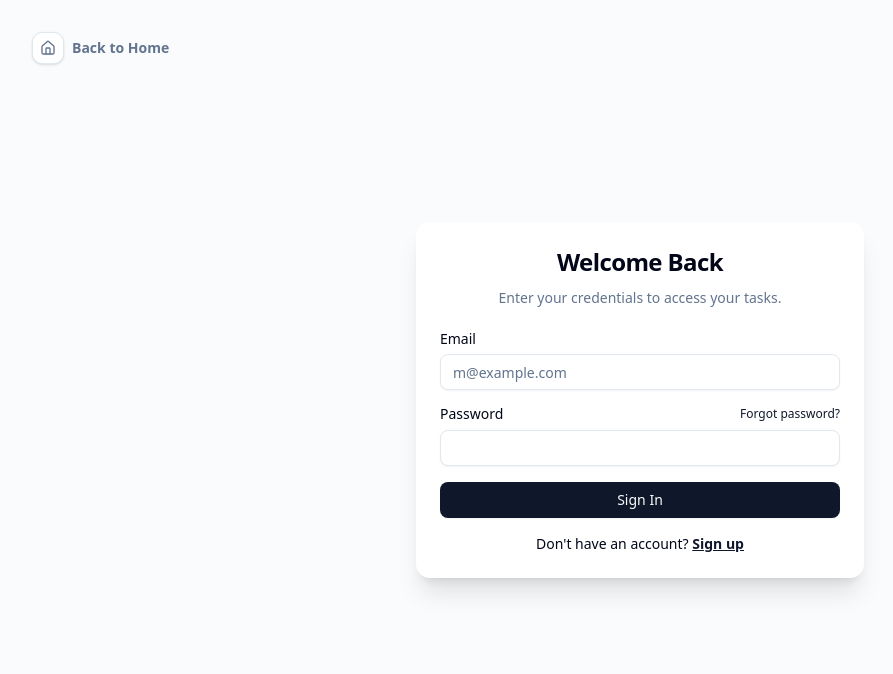
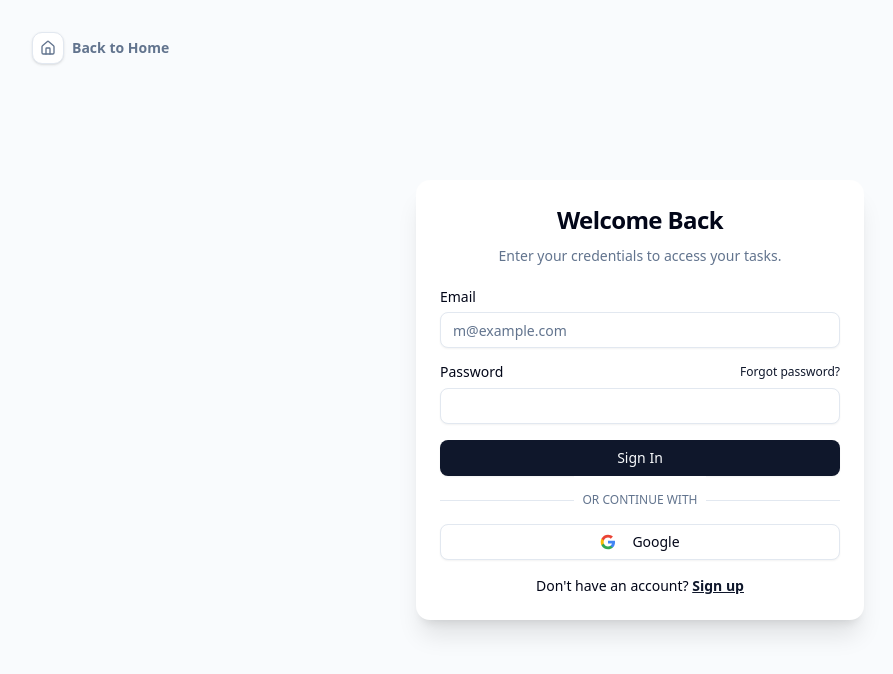
Before and after one commit to MashuNakamura/todolist-frontend, a SvelteKit app: page /auth in a window 1280 px wide. Shown: the top 674 px of the page, without its empty margins (0-893 px from the left). Built offline with nearby package versions, Linux system fonts and the light colour scheme; no server answers.

Commit message:
Implement Google Login

```diff
--- a/src/lib/services/authService.ts
+++ b/src/lib/services/authService.ts
@@ -33,5 +33,9 @@ export const authService = {
     // Already used on Sidebar and Settings Page
     Logout: () => {
         localStorage.removeItem("token");
-    }
+    },
+    // Di dalam object authService
+    googleLogin: async (): Promise<{ url: string }> => {
+        return await client.get("/auth/google/login");
+    },
 }
--- a/src/routes/auth/+page.svelte
+++ b/src/routes/auth/+page.svelte
@@ -77,6 +77,23 @@
                 toast.error(res.message || "Registration failed");
             }
         } catch (err) {
+            toast.error("Network connection error");
+        } finally {
+            isLoading = false;
+        }
+    }
+
+    async function handleGoogleLogin() {
+        isLoading = true;
+        try {
+            const res = await authService.googleLogin();
+            if (res.url) {
+                window.location.href = res.url;
+            } else {
+                toast.error("Failed to initialize Google Login");
+            }
+        } catch (err) {
+            console.error(err);
             toast.error("Network connection error");
         } finally {
             isLoading = false;
@@ -204,6 +221,51 @@
                         Sign In
                     </Button>
                 </form>
+
+                <div class="relative">
+                    <div class="absolute inset-0 flex items-center">
+                        <span class="w-full border-t"></span>
+                    </div>
+                    <div class="relative flex justify-center text-xs uppercase">
+                        <span
+                            class="bg-background p-4 px-2 text-muted-foreground"
+                        >
+                            Or continue with
+                        </span>
+                    </div>
+                </div>
+
+                <Button
+                    variant="outline"
+                    type="button"
+                    class="w-full"
+                    disabled={isLoading}
+                    onclick={handleGoogleLogin}
+                >
+                    {#if isLoading}
+                        <Loader2 class="mr-2 h-4 w-4 animate-spin" />
+                    {:else}
+                        <svg class="mr-2 h-4 w-4" viewBox="0 0 24 24">
+                            <path
+                                d="M22.56 12.25c0-.78-.07-1.53-.2-2.25H12v4.26h5.92c-.26 1.37-1.04 2.53-2.21 3.31v2.77h3.57c2.08-1.92 3.28-4.74 3.28-8.09z"
+                                fill="#4285F4"
+                            />
+                            <path
+                                d="M12 23c2.97 0 5.46-.98 7.28-2.66l-3.57-2.77c-.98.66-2.23 1.06-3.71 1.06-2.86 0-5.29-1.93-6.16-4.53H2.18v2.84C3.99 20.53 7.7 23 12 23z"
+                                fill="#34A853"
+                            />
+                            <path
+                                d="M5.84 14.09c-.22-.66-.35-1.36-.35-2.09s.13-1.43.35-2.09V7.07H2.18C1.43 8.55 1 10.22 1 12s.43 3.45 1.18 4.93l2.85-2.22.81-.62z"
+                                fill="#FBBC05"
+                            />
+                            <path
+                                d="M12 5.38c1.62 0 3.06.56 4.21 1.64l3.15-3.15C17.45 2.09 14.97 1 12 1 7.7 1 3.99 3.47 2.18 7.07l3.66 2.84c.87-2.6 3.3-4.53 6.16-4.53z"
+                                fill="#EA4335"
+                            />
+                        </svg>
+                    {/if}
+                    Google
+                </Button>
 
                 <div class="mt-4 text-center text-sm">
                     Don't have an account?
--- /dev/null
+++ b/src/routes/auth/google/callback/+page.svelte
@@ -0,0 +1,25 @@
+<script lang="ts">
+    import { onMount } from "svelte";
+    import { page } from "$app/stores";
+    import { goto } from "$app/navigation";
+
+    onMount(() => {
+        const token = $page.url.searchParams.get("token");
+
+        if (token) {
+            localStorage.setItem("token", token);
+            window.location.href = "/dashboard";
+        } else {
+            goto("/auth");
+        }
+    });
+</script>
+
+<div
+    class="flex h-screen w-full flex-col items-center justify-center gap-4 bg-background"
+>
+    <div
+        class="h-10 w-10 animate-spin rounded-full border-4 border-primary border-t-transparent"
+    ></div>
+    <p class="text-lg font-medium text-muted-foreground">Loggin in...</p>
+</div>
```
